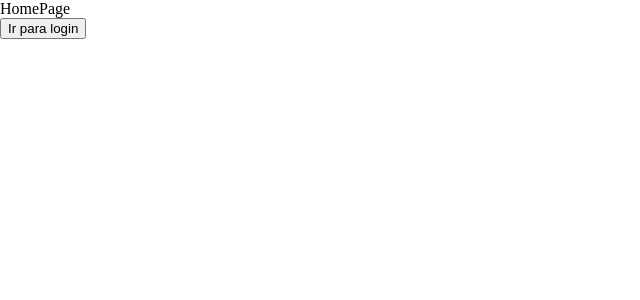
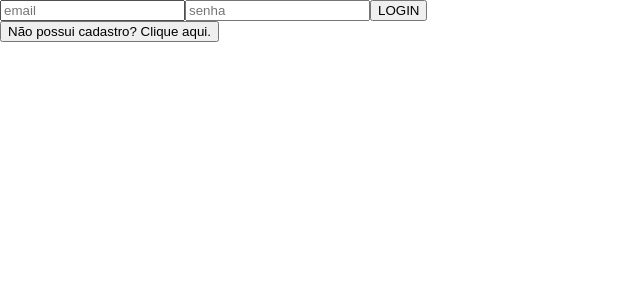
Before and after one commit to future4code/Guimaraes-labe-food5, a React (Create React App) app: page /login in a window 1280 px wide. Before the commit this address led to /. Shown: the top 300 px of the page, without its empty margins (0-640 px from the left). Built offline with nearby package versions, Linux system fonts and the light colour scheme.

Commit message:
Login arrumado e funcionando

```diff
--- a/src/constants/url.js
+++ b/src/constants/url.js
@@ -1 +1 @@
-export const BASE_URL = "https://us-central1-missao-newton.cloudfunctions.net/futureEatsB ";
+export const BASE_URL = "https://us-central1-missao-newton.cloudfunctions.net/futureEatsB";
--- a/src/hooks/useForm.js
+++ b/src/hooks/useForm.js
@@ -6,9 +6,11 @@ const useForm = (initialState) => {
     const { value, name } = e.target;
     setForm({ ...form, [name]: value });
   };
+
   const clear = () => {
     setForm(initialState);
   };
+
   return [form, handleInputChange, clear];
 };
 export default useForm;
--- a/src/pages/LoginPage/LoginForm.jsx
+++ b/src/pages/LoginPage/LoginForm.jsx
@@ -10,6 +10,7 @@ const LoginForm = ({setButton}) => {
     const onSubmitForm = (e) => {
         e.preventDefault()
         login(form, clear, navigate, setButton)
+        console.log(form)
     }
 
 
@@ -17,12 +18,14 @@ const LoginForm = ({setButton}) => {
         <div>
             <form onSubmit={onSubmitForm}>
                 <input
+                name="email"
                 placeholder="email"
                 required
                 type={"email"}
                 onChange={onChangeInput}
                 />
                 <input
+                name="password"
                 placeholder="senha"
                 required
                 type={"password"}
--- a/src/pages/LoginPage/LoginPage.jsx
+++ b/src/pages/LoginPage/LoginPage.jsx
@@ -7,7 +7,6 @@ import useUnprotectedPage from "../../hooks/useUnprotectedPage";
 
 const LoginPage = ({setButton}) => {
     const navigate = useNavigate()
-    useUnprotectedPage()
 
     return (
         <div>
--- a/src/services/requests.js
+++ b/src/services/requests.js
@@ -10,7 +10,7 @@ export const login = (body, clear, navigate, setButton) => {
             localStorage.setItem("token", res.data.token)
             clear()
             goToRestaurantPage(navigate)
-            setButton("Logout")
+            //setButton("Logout")
         })
         .catch((err) => {
             alert(err.response.data)
```
